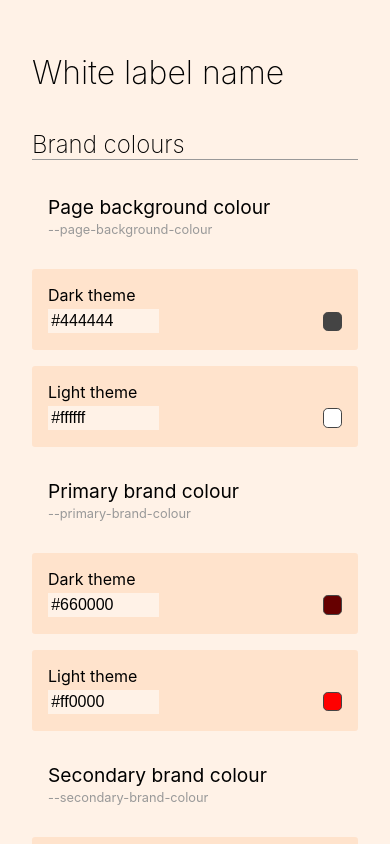
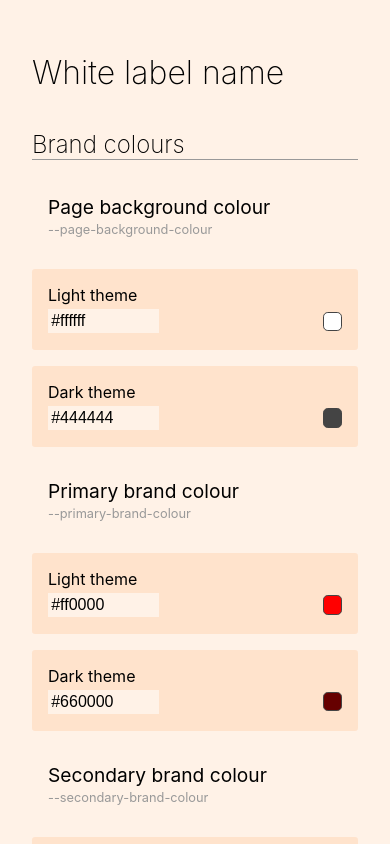
Before and after one commit to davidpounds/whitelabel, a React (Create React App) app: page / in a window 390 px wide. Shown: the top 844 px of the page. Built offline with nearby package versions, Linux system fonts and the light colour scheme.

Commit message:
Removes value sort and uses CSS grid to keep order

```diff
--- a/src/components/CssValue.css
+++ b/src/components/CssValue.css
@@ -1,8 +1,16 @@
-.not-themed {
+.css-custom-property .light {
+    grid-column: 2 / 3;
+}
+.css-custom-property .dark {
+    grid-column: 3 / 4;
+}
+.css-custom-property .not-themed {
     grid-column: 2 / span 2;
 }
 @media screen and (max-width: 50rem) {
-    .not-themed {
+    .css-custom-property .light,
+    .css-custom-property .dark,
+    .css-custom-property .not-themed {
         grid-column: 1 / -1;
     }
 }
--- a/src/utils/index.js
+++ b/src/utils/index.js
@@ -16,6 +16,4 @@ export const makeUpperCaseFirstLetter = text => String(text).substr(0, 1).toUppe
 
 export const isThemed = cssValue => cssValue?.constructor !== String && Object.keys(cssValue).every(k => [THEME.LIGHT, THEME.DARK].includes(k));
 
-export const getThemedValues = cssValue => isThemed(cssValue) ?
-    Object.entries(cssValue).sort((a, b) => a.cssValue > b.cssValue ? 1 : -1) :
-    [[THEME.GLOBAL, cssValue]];
+export const getThemedValues = cssValue => isThemed(cssValue) ? Object.entries(cssValue) : [[THEME.GLOBAL, cssValue]];
```
Also changed, not shown: 1 other file (tests, documents, lock files or other folders).
